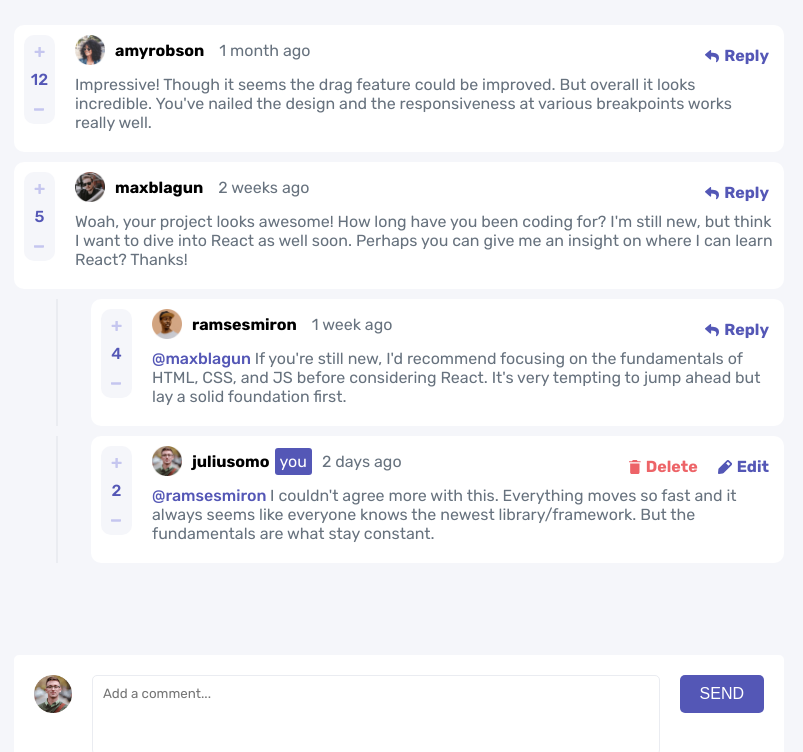
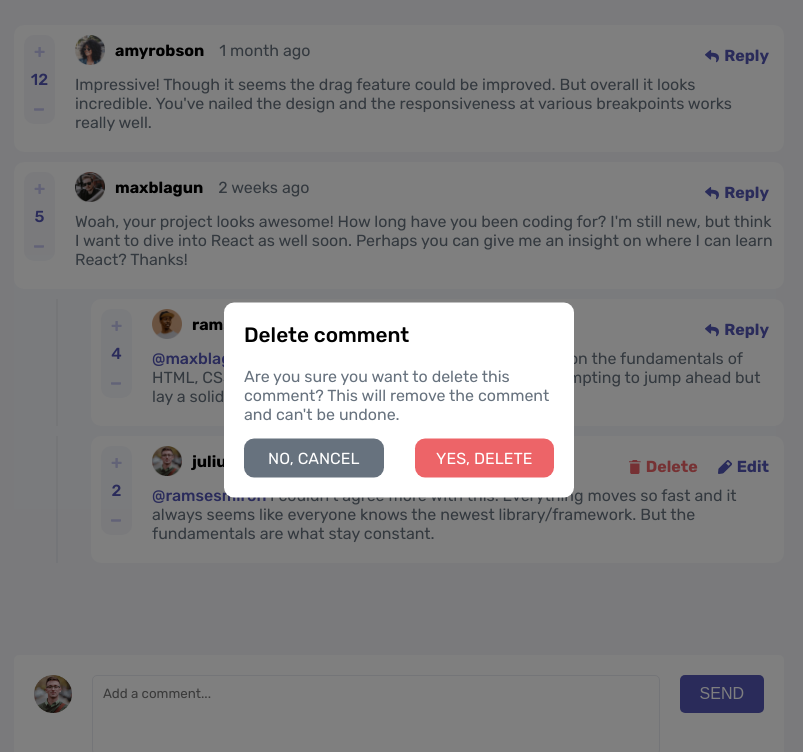
Before and after one commit to krylak123/react-interactive-comments-section, a React app: page / in a window 1280 px wide. Both pictures are taken after a click on the button "Delete". Shown: the top 752 px of the page, without its empty margins (241-1044 px from the left). Built offline with nearby package versions, Linux system fonts and the light colour scheme.

Commit message:
created Modal and PopupDelete component

```diff
--- a/src/components/Comment.js
+++ b/src/components/Comment.js
@@ -7,6 +7,7 @@ import { AppContext } from '../context/GlobalStore';
 
 import Reply from './Reply';
 import Form from './Form';
+import PopupDelete from './PopupDelete';
 
 import IconReply from '../images/icon-reply.svg';
 import IconEdit from '../images/icon-edit.svg';
@@ -15,6 +16,7 @@ import IconDelete from '../images/icon-delete.svg';
 const Comment = ({ id, user, createdAt, score, content, replies }) => {
   const { currentUser } = useContext(AppContext);
   const [isFormOpen, setIsFormOpen] = useState(false);
+  const [isDeleteOpen, setIsDeleteOpen] = useState(false);
   const avatarImage = require(`../images/avatars/image-${user.username}.png`);
 
   const handleOnClickReply = () => {
@@ -26,7 +28,7 @@ const Comment = ({ id, user, createdAt, score, content, replies }) => {
   };
 
   const handleOnClickDelete = () => {
-    console.log('delete');
+    setIsDeleteOpen(true);
   };
 
   const repliesMap = replies.map((item) => <Reply key={item.id} parentID={id} {...item} />);
@@ -110,6 +112,7 @@ const Comment = ({ id, user, createdAt, score, content, replies }) => {
       </li>
       {isFormOpen && <Form type="reply" changeVision={setIsFormOpen} user={user} parentID={id} />}
       {repliesMap}
+      {isDeleteOpen && <PopupDelete handleOnClose={setIsDeleteOpen} isOpen={isDeleteOpen} />}
     </>
   );
 };
--- /dev/null
+++ b/src/components/Modal.js
@@ -0,0 +1,28 @@
+import React, { useEffect, useRef } from 'react';
+import ReactDOM from 'react-dom';
+
+const Modal = ({ children, handleOnClose, isOpen }) => {
+  const modalRef = useRef(null);
+
+  const handleOnOutsideClick = (e) => {
+    const { current } = modalRef;
+
+    if (e.target === current) handleOnClose();
+  };
+
+  useEffect(() => {
+    const { current: modal } = modalRef;
+
+    if (isOpen) modal.showModal();
+    else modal.close();
+  }, [isOpen]);
+
+  return ReactDOM.createPortal(
+    <dialog className="modal" ref={modalRef} onClick={handleOnOutsideClick}>
+      {children}
+    </dialog>,
+    document.body,
+  );
+};
+
+export default Modal;
--- /dev/null
+++ b/src/components/PopupDelete.js
@@ -0,0 +1,42 @@
+import React from 'react';
+
+import Modal from './Modal';
+
+const PopupDelete = ({ handleOnClose, isOpen }) => {
+  const handleOnClick = (e) => {
+    if (e.target.name === 'delete') {
+      console.log('delete');
+    }
+    handleOnClose(false);
+  };
+
+  return (
+    <Modal handleOnClose={handleOnClose} isOpen={isOpen}>
+      <p className="modal__title">Delete comment</p>
+      <p className="modal__text">
+        Are you sure you want to delete this comment? This will remove the comment and can't be
+        undone.
+      </p>
+      <div className="modal__btns-container">
+        <button
+          type="submit"
+          name="cancel"
+          className="modal__btn modal__btn--cancel"
+          onClick={handleOnClick}
+        >
+          No, cancel
+        </button>
+        <button
+          type="submit"
+          name="delete"
+          className="modal__btn modal__btn--delete"
+          onClick={handleOnClick}
+        >
+          Yes, delete
+        </button>
+      </div>
+    </Modal>
+  );
+};
+
+export default PopupDelete;
--- a/src/components/Reply.js
+++ b/src/components/Reply.js
@@ -6,6 +6,7 @@ import PropTypes from 'prop-types';
 import { AppContext } from '../context/GlobalStore';
 
 import Form from './Form';
+import PopupDelete from './PopupDelete';
 
 import IconReply from '../images/icon-reply.svg';
 import IconEdit from '../images/icon-edit.svg';
@@ -14,6 +15,7 @@ import IconDelete from '../images/icon-delete.svg';
 const Reply = ({ parentID, id, user, createdAt, score, content, replyingTo }) => {
   const { currentUser } = useContext(AppContext);
   const [isFormOpen, setIsFormOpen] = useState(false);
+  const [isDeleteOpen, setIsDeleteOpen] = useState(false);
   const avatarImage = require(`../images/avatars/image-${user.username}.png`);
 
   const handleOnClickReply = () => {
@@ -25,7 +27,7 @@ const Reply = ({ parentID, id, user, createdAt, score, content, replyingTo }) =>
   };
 
   const handleOnClickDelete = () => {
-    console.log('delete');
+    setIsDeleteOpen(true);
   };
 
   return (
@@ -112,6 +114,7 @@ const Reply = ({ parentID, id, user, createdAt, score, content, replyingTo }) =>
       {isFormOpen && (
         <Form type="reply" changeVision={setIsFormOpen} user={user} isReply parentID={parentID} />
       )}
+      {isDeleteOpen && <PopupDelete handleOnClose={setIsDeleteOpen} isOpen={isDeleteOpen} />}
     </>
   );
 };
--- a/src/context/reducerComments.js
+++ b/src/context/reducerComments.js
@@ -10,7 +10,6 @@ const handleCommentAdd = (state, payload) => {
 };
 
 const handleReplyAdd = (state, payload) => {
-  console.log(payload.parentID, payload.reply);
   const newState = state;
 
   newState.forEach((item) => {
--- /dev/null
+++ b/src/scss/components/_modal.scss
@@ -0,0 +1,59 @@
+.modal {
+  position: fixed;
+  top: 50%;
+  left: 50%;
+  padding: 20px;
+  width: 90%;
+  max-width: 350px;
+  transform: translate(-50%, -50%);
+  border-style: none;
+  border-radius: 10px;
+  z-index: 100;
+
+  &::backdrop {
+    background-color: hsla(0, 0%, 0%, 0.5);
+  }
+
+  &__title {
+    margin-bottom: 20px;
+    font-size: 1.3rem;
+    font-weight: 500;
+  }
+
+  &__text {
+    margin-bottom: 15px;
+    color: $color-neutral-grayish-blue;
+  }
+
+  &__btns-container {
+    display: flex;
+    justify-content: space-between;
+  }
+
+  &__btn {
+    flex-basis: 45%;
+    display: block;
+    padding: 10px 10px;
+    font-family: $font-family-default;
+    font-size: 1rem;
+    text-transform: uppercase;
+    color: $color-neutral-white;
+    outline-style: none;
+    border-style: none;
+    border-radius: 10px;
+    transition: 0.2s;
+    cursor: pointer;
+
+    &:hover {
+      opacity: 0.5;
+    }
+
+    &--cancel {
+      background-color: $color-neutral-grayish-blue;
+    }
+
+    &--delete {
+      background-color: $color-primary-soft-red;
+    }
+  }
+}
--- a/src/scss/index.scss
+++ b/src/scss/index.scss
@@ -9,3 +9,4 @@
 @import './components/commentsList';
 @import './components/comment';
 @import './components/form';
+@import './components/modal';
```
